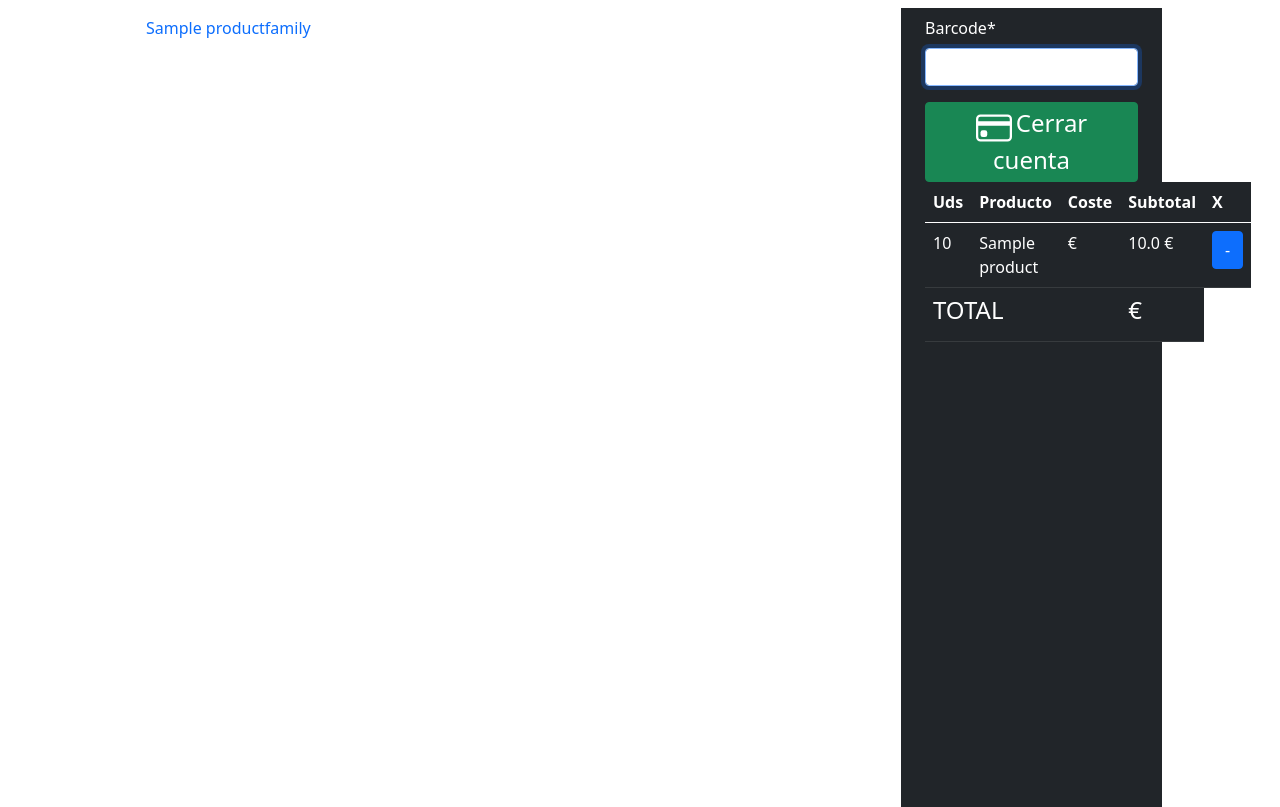
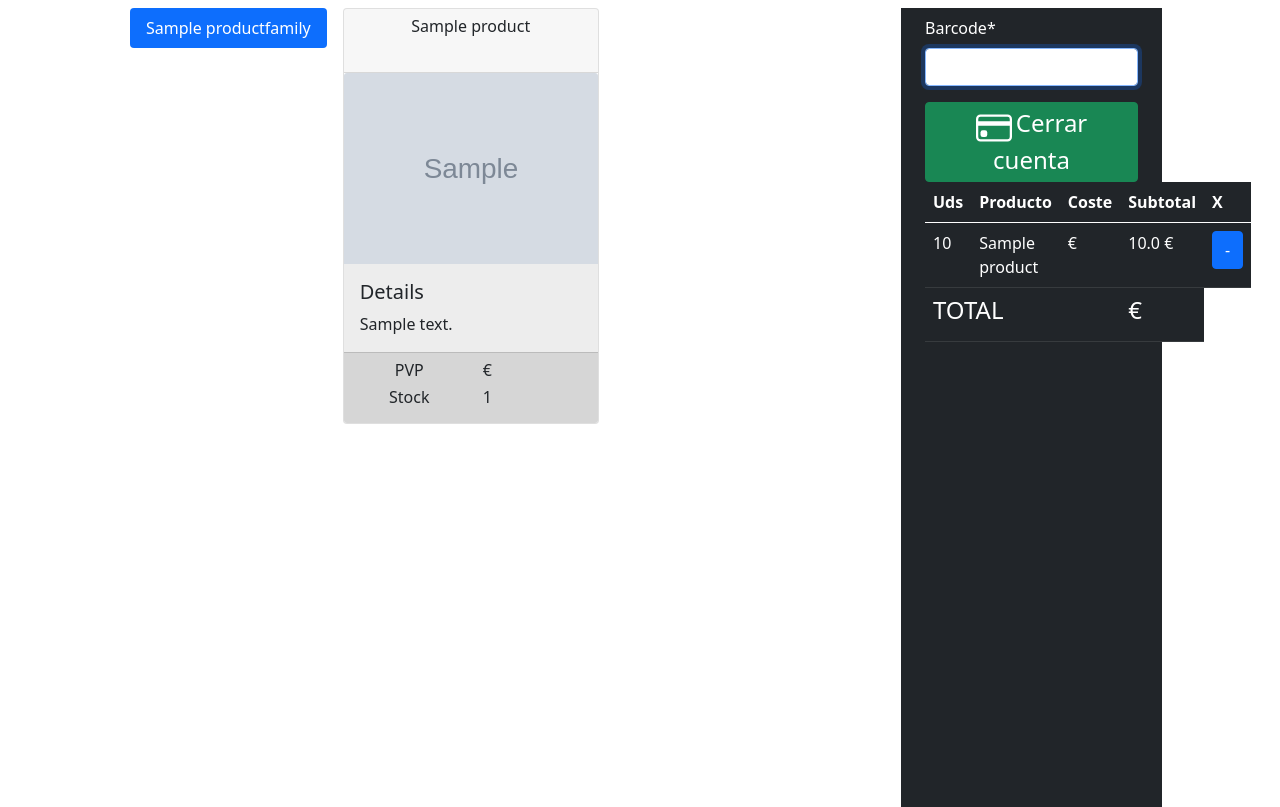
Before and after one commit to mizamae/TPV, a Django app: page /products/bill/edit/000/1 in a window 1280 px wide. Shown: the part 150-957 px from the top of the page. Run offline with Django 5.2, Linux system fonts and the light colour scheme; a user stored in the database is signed in; tables that the repository leaves empty hold one stand-in row (values such as "Sample post"); grey boxes marked "Sample" are stand-in pictures; some libraries are stand-ins or nearby versions.

Commit message:
corrected tab issue

```diff
--- a/ProductsAPP/templates/ProductsAPP/_product_card.html
+++ b/ProductsAPP/templates/ProductsAPP/_product_card.html
@@ -2,13 +2,13 @@
 {% load static %}
 
 <div class="card" style="max-width: 16rem;width: 16rem;">
-    <div class="card-header">
+    <div class="card-header" style="height: 4rem;">
         <p class="h6 text-center">{{ product.name }}</p>
     </div>
 
     <a href="{% url 'MaterialsAPP_append_to_bill' bill.code product.id %}" title = "{{ product.name }}">
     <img src={% if product.picture %}"{{ product.picture.url }}"{% endif %} class="card-img-top" role="button"
-            alt="{{ product.name }}" style="background-color:rgb(214, 214, 214) ;"
+            alt="{{ product.name }}" style="background-color:rgb(214, 214, 214),height:25rem ;"
             style="cursor: pointer;">
     </a>
 
--- a/ProductsAPP/views.py
+++ b/ProductsAPP/views.py
@@ -34,8 +34,10 @@ def edit_bill(request,code,tab=None,billPos=None):
         billPos=BillPosition.objects.get(id=int(billPos))
 
     for i,_type in enumerate(productFamilies):
-        productfamilies_tabs.append({'name':_type.name,'id':_type.id,'active':i==tab,'items':Product.objects.filter(family=_type).order_by("name")})
+        productfamilies_tabs.append({'name':_type.name,'id':_type.id,'active':_type.id==tab,'items':Product.objects.filter(family=_type).order_by("name")})
 
+    if tab==0:
+        productfamilies_tabs[0]['active']=True
 
     return render(request, 'bill.html',{'bill' : bill,
                                         #'categories':non_emptyFamilies,
```
